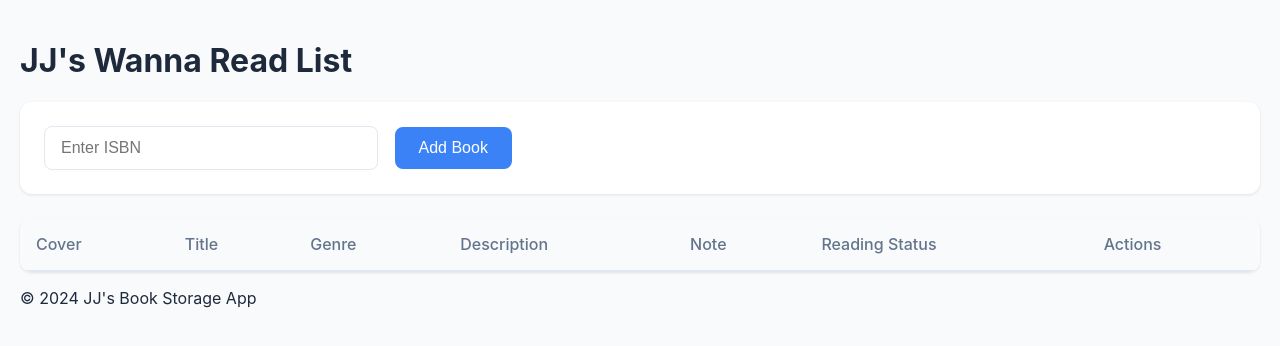
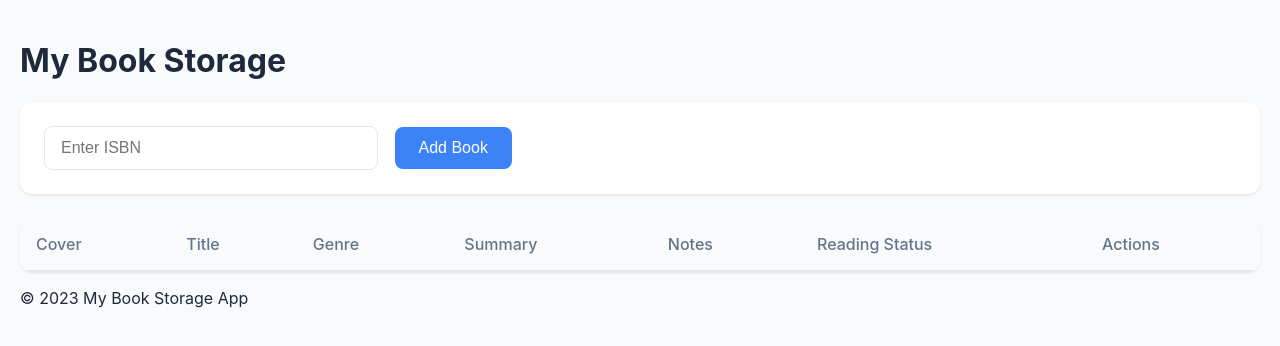
Before and after one commit to alphonsusWan/jjrepo, a plain HTML site: page index.html in a window 1280 px wide. Drawn offline with Linux system fonts and the light colour scheme.

Commit message:
Update index.html

```diff
--- a/index.html
+++ b/index.html
@@ -2,7 +2,7 @@
 <html lang="en">
 <head>
   <meta charset="UTF-8">
-  <title>JJ's Wanna Read List</title>
+  <title>My Book Storage</title>
   <!-- Link to Google Fonts for better typography -->
   <link rel="preconnect" href="https://fonts.googleapis.com">
   <link rel="preconnect" href="https://fonts.gstatic.com" crossorigin>
@@ -15,7 +15,7 @@
 </head>
 <body>
   <header>
-    <h1>JJ's Wanna Read List</h1>
+    <h1>My Book Storage</h1>
   </header>
 
   <main>
@@ -32,8 +32,8 @@
             <th>Cover</th>
             <th>Title</th>
             <th>Genre</th>
-            <th>Description</th>
-            <th>Note</th>
+            <th>Summary</th>
+            <th>Notes</th>
             <th>Reading Status</th>
             <th>Actions</th>
           </tr>
@@ -60,7 +60,7 @@
         <label for="edit-genre">Genre:</label>
         <input type="text" id="edit-genre" name="genre">
 
-        <label for="edit-summary">Description:</label>
+        <label for="edit-summary">Summary:</label>
         <textarea id="edit-summary" name="summary"></textarea>
 
         <label for="edit-notes">Notes:</label>
@@ -75,7 +75,7 @@
   </div>
 
   <footer>
-    <p>&copy; 2024 JJ's Book Storage App</p>
+    <p>&copy; 2023 My Book Storage App</p>
   </footer>
 
   <!-- Link to JavaScript file -->
```
